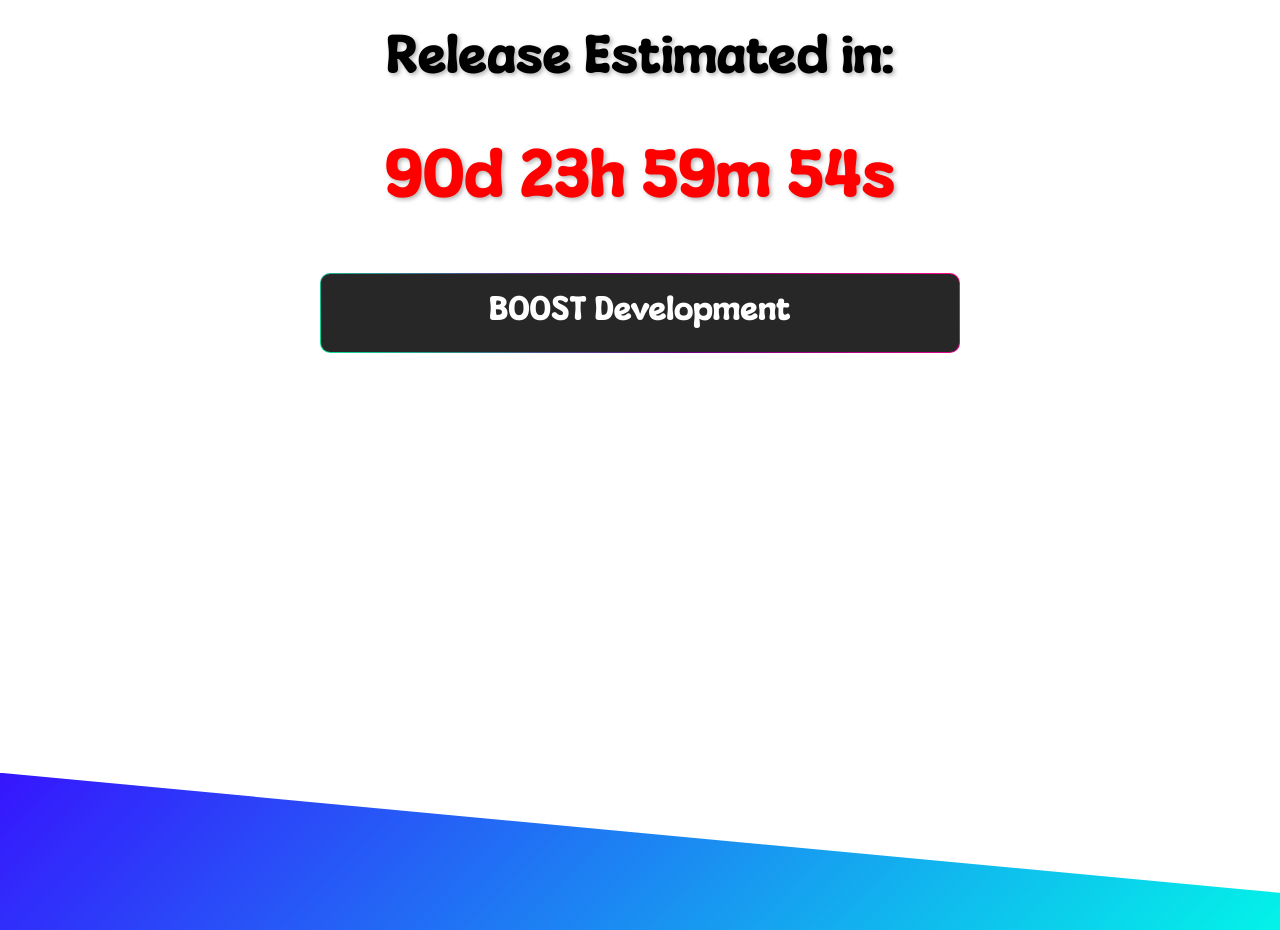
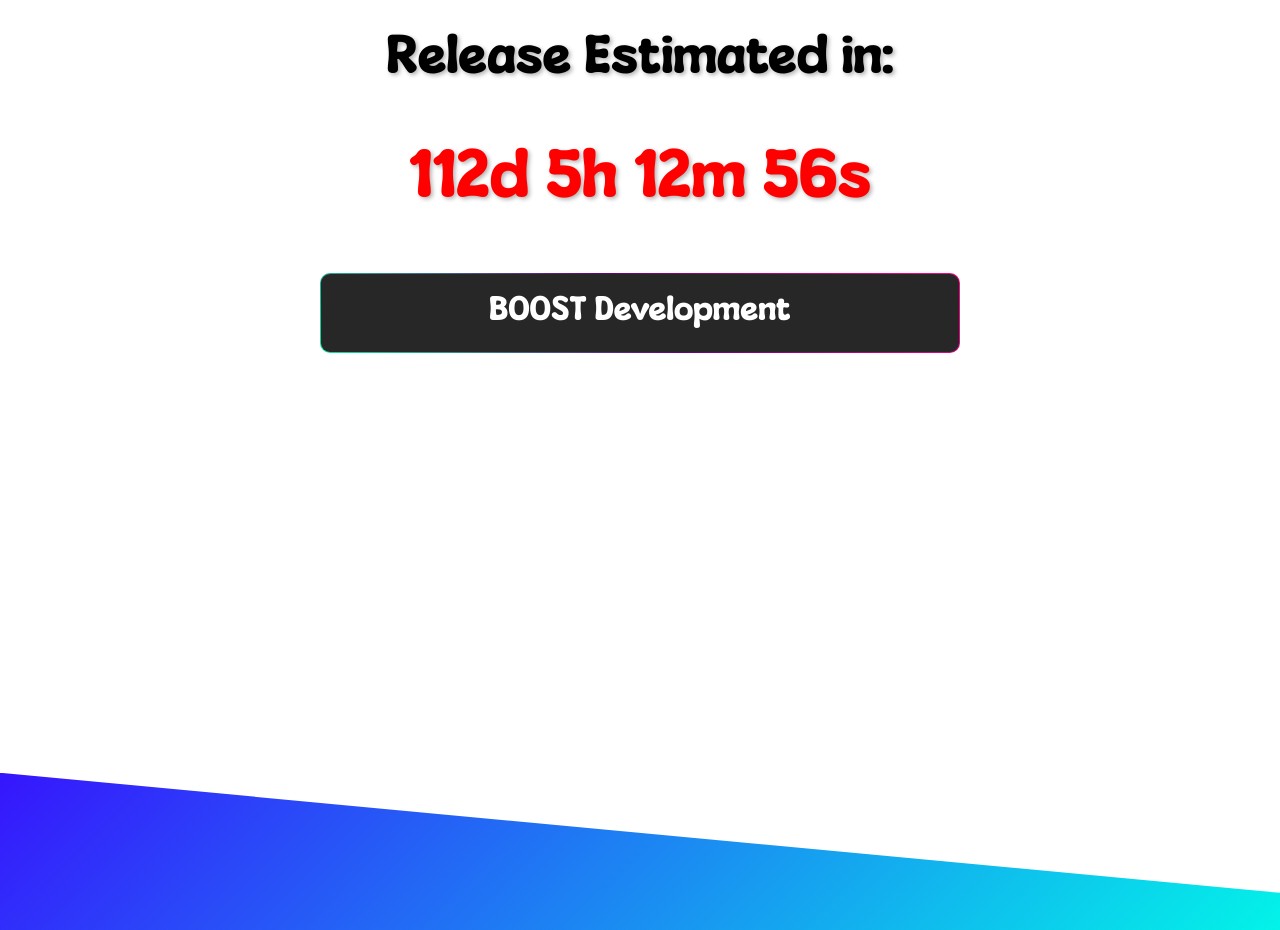
Before and after one commit to warofdots/website-v2, a React (Vite) app: page / in a window 1280 px wide. Shown: the part 3720-4650 px from the top of the page. Built offline with nearby package versions, Linux system fonts and the light colour scheme.

Commit message:
Update Play.jsx

```diff
--- a/src/components/Play.jsx
+++ b/src/components/Play.jsx
@@ -6,8 +6,10 @@ const Play = () => {
 
   useEffect(() => {
     // Set a target date - you can modify this to your actual release date
-    const targetDate = new Date();
-    targetDate.setMonth(targetDate.getMonth() + 3); // 3 months from now, adjust as needed
+    // const targetDate = new Date();
+    // targetDate.setMonth(targetDate.getMonth() + 3); // 3 months from now, adjust as needed
+    const targetDate = new Date("January 7, 2026 12:00:00");
+
 
     const updateCountdown = () => {
       const now = new Date().getTime();
```
